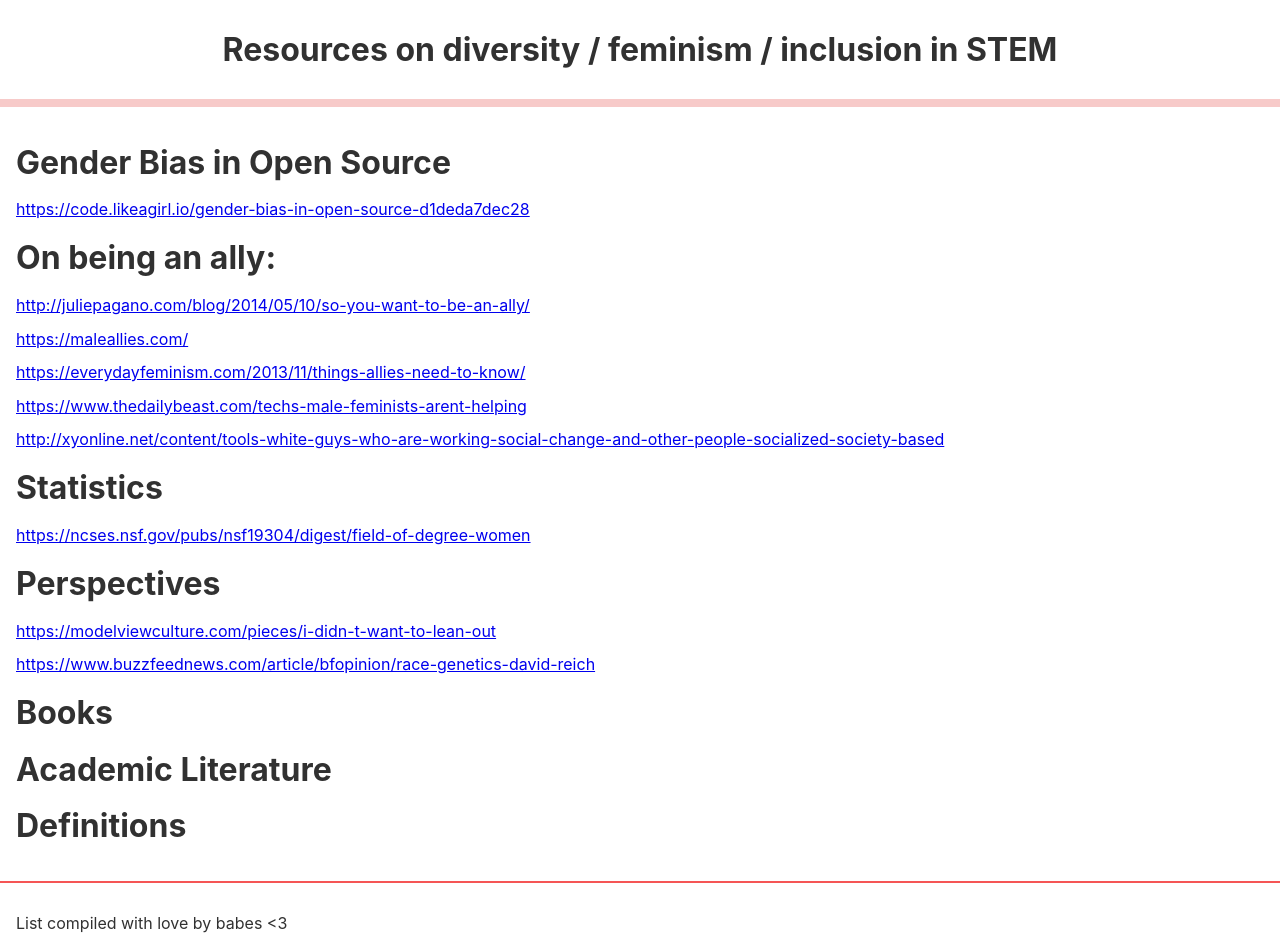
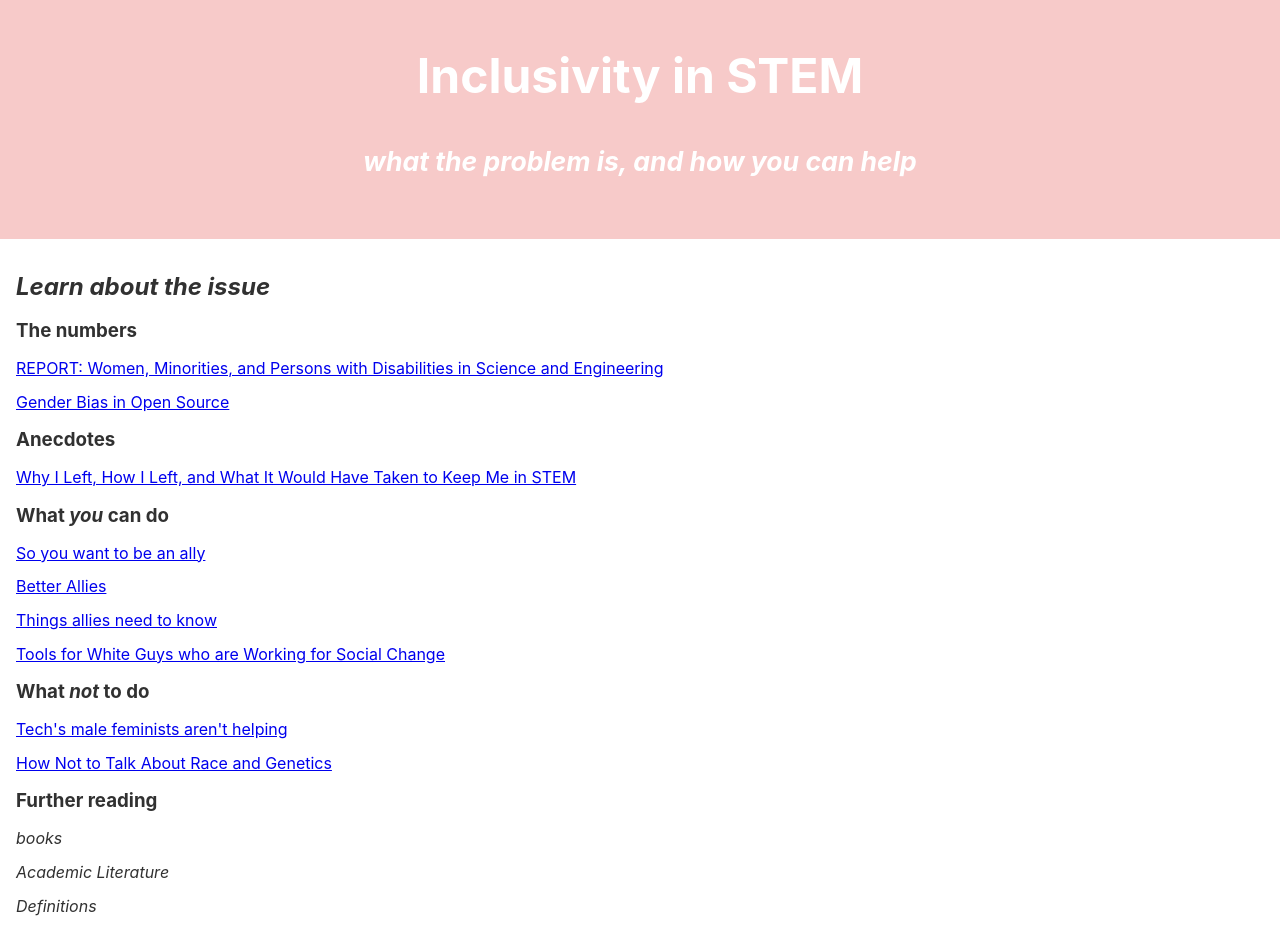
Before and after one commit to lilxdata/resources, a plain HTML site: page site/index.html in a window 1280 px wide. Shown: the top 936 px of the page. Drawn offline with Linux system fonts and the light colour scheme.

Commit message:
updated header styling, reformatted links and body headlines

```diff
--- a/assets/css/site.css
+++ b/assets/css/site.css
@@ -22,6 +22,9 @@ header {
 	font-weight: bold;
 	font-size: 2rem;
 	border-bottom: 8px solid #F7CAC9;
+	background-color: #F7CAC9;
+	color: #FFFFFF;
+	padding: 10px;
 }
 
 main {
--- a/site/assets/css/site.css
+++ b/site/assets/css/site.css
@@ -22,6 +22,9 @@ header {
 	font-weight: bold;
 	font-size: 2rem;
 	border-bottom: 8px solid #F7CAC9;
+	background-color: #F7CAC9;
+	color: #FFFFFF;
+	padding: 10px;
 }
 
 main {
--- a/site/index.html
+++ b/site/index.html
@@ -1,19 +1,22 @@
-<!DOCTYPE html><html><head><title> Resources</title><meta charSet="utf-8"/><meta http-equiv="x-ua-compatible" content="ie=edge"/><meta name="viewport" content="width=device-width, initial-scale=1"/><link rel="stylesheet" href="assets/css/site.css"/></head><body><div class="top"><header role="banner"><p>Resources on diversity / feminism / inclusion in STEM</p>
-</header><main><h1 id="gender-bias-in-open-source">Gender Bias in Open Source</h1>
-<p><a href="https://code.likeagirl.io/gender-bias-in-open-source-d1deda7dec28">https://code.likeagirl.io/gender-bias-in-open-source-d1deda7dec28</a></p>
-<h1 id="on-being-an-ally">On being an ally:</h1>
-<p><a href="http://juliepagano.com/blog/2014/05/10/so-you-want-to-be-an-ally/">http://juliepagano.com/blog/2014/05/10/so-you-want-to-be-an-ally/</a></p>
-<p><a href="https://maleallies.com/">https://maleallies.com/</a></p>
-<p><a href="https://everydayfeminism.com/2013/11/things-allies-need-to-know/">https://everydayfeminism.com/2013/11/things-allies-need-to-know/</a></p>
-<p><a href="https://www.thedailybeast.com/techs-male-feminists-arent-helping">https://www.thedailybeast.com/techs-male-feminists-arent-helping</a></p>
-<p><a href="http://xyonline.net/content/tools-white-guys-who-are-working-social-change-and-other-people-socialized-society-based">http://xyonline.net/content/tools-white-guys-who-are-working-social-change-and-other-people-socialized-society-based</a></p>
-<h1 id="statistics">Statistics</h1>
-<p><a href="https://ncses.nsf.gov/pubs/nsf19304/digest/field-of-degree-women">https://ncses.nsf.gov/pubs/nsf19304/digest/field-of-degree-women</a></p>
-<h1 id="perspectives">Perspectives</h1>
-<p><a href="https://modelviewculture.com/pieces/i-didn-t-want-to-lean-out">https://modelviewculture.com/pieces/i-didn-t-want-to-lean-out</a></p>
-<p><a href="https://www.buzzfeednews.com/article/bfopinion/race-genetics-david-reich">https://www.buzzfeednews.com/article/bfopinion/race-genetics-david-reich</a></p>
-<h1 id="books">Books</h1>
-<h1 id="academic-literature">Academic Literature</h1>
-<h1 id="definitions">Definitions</h1>
+<!DOCTYPE html><html><head><title> Inclusivity in STEM</title><meta charSet="utf-8"/><meta http-equiv="x-ua-compatible" content="ie=edge"/><meta name="viewport" content="width=device-width, initial-scale=1"/><link rel="stylesheet" href="assets/css/site.css"/></head><body><div class="top"><header role="banner"><h2 id="inclusivity-in-stem">Inclusivity in STEM</h2>
+<h5 id="what-the-problem-is-and-how-you-can-help"><em>what the problem is, and how you can help</em></h5>
+</header><main><h2 id="learn-about-the-issue"><em>Learn about the issue</em></h2>
+<h3 id="the-numbers">The numbers</h3>
+<p><a href="https://ncses.nsf.gov/pubs/nsf19304/digest/field-of-degree-women">REPORT: Women, Minorities, and Persons with Disabilities in Science and Engineering</a></p>
+<p><a href="https://code.likeagirl.io/gender-bias-in-open-source-d1deda7dec28">Gender Bias in Open Source</a></p>
+<h3 id="anecdotes">Anecdotes</h3>
+<p><a href="https://modelviewculture.com/pieces/i-didn-t-want-to-lean-out">Why I Left, How I Left, and What It Would Have Taken to Keep Me in STEM</a></p>
+<h3 id="what-you-can-do">What <em>you</em> can do</h3>
+<p><a href="http://juliepagano.com/blog/2014/05/10/so-you-want-to-be-an-ally/">So you want to be an ally</a></p>
+<p><a href="https://maleallies.com/">Better Allies</a></p>
+<p><a href="https://everydayfeminism.com/2013/11/things-allies-need-to-know/">Things allies need to know</a></p>
+<p><a href="http://xyonline.net/content/tools-white-guys-who-are-working-social-change-and-other-people-socialized-society-based">Tools for White Guys who are Working for Social Change</a></p>
+<h3 id="what-not-to-do">What <em>not</em> to do</h3>
+<p><a href="https://www.thedailybeast.com/techs-male-feminists-arent-helping">Tech&#39;s male feminists aren&#39;t helping</a></p>
+<p><a href="https://www.buzzfeednews.com/article/bfopinion/race-genetics-david-reich">How Not to Talk About Race and Genetics</a></p>
+<h3 id="further-reading">Further reading</h3>
+<p> <em>books</em> </p>
+<p><em>Academic Literature</em></p>
+<p><em>Definitions</em> </p>
 </main></div><footer><p>List compiled with love by babes &lt;3</p>
 </footer></body></html>
```
Also changed, not shown: site/resources/index.html (+20 -17 lines), 4 other files.
